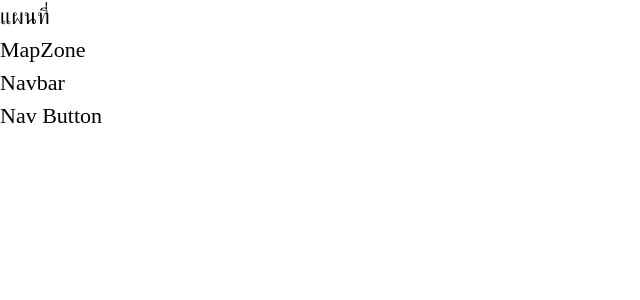
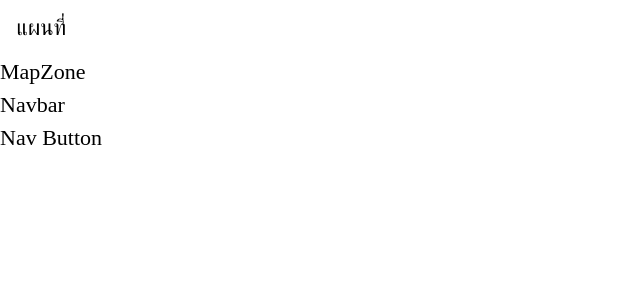
Before and after one commit to Ratchaphon1412/Kasetfair-AR, a Vue app: page /home in a window 1280 px wide. Shown: the top 300 px of the page, without its empty margins (0-640 px from the left). Built offline with nearby package versions, Linux system fonts and the light colour scheme; a web font is replaced by a local one; what troisjs would draw is missing.

Commit message:
Fix bug in header

```diff
--- a/src/views/Home.vue
+++ b/src/views/Home.vue
@@ -1,12 +1,13 @@
-<script setup la
-  components: { Navbar },ng="ts">
+<script setup lang="ts">
 import MapZone from '@/components/MapZone.vue';
 import Navbar from '@/components/Navbar.vue';
 </script>
 
 <template>
     <div>
-        <h1>แผนที่</h1>
+		<div class="px-3 py-2">
+			<h1>แผนที่</h1>
+		</div>
         <MapZone/>
         <Navbar />
     </div>
```
